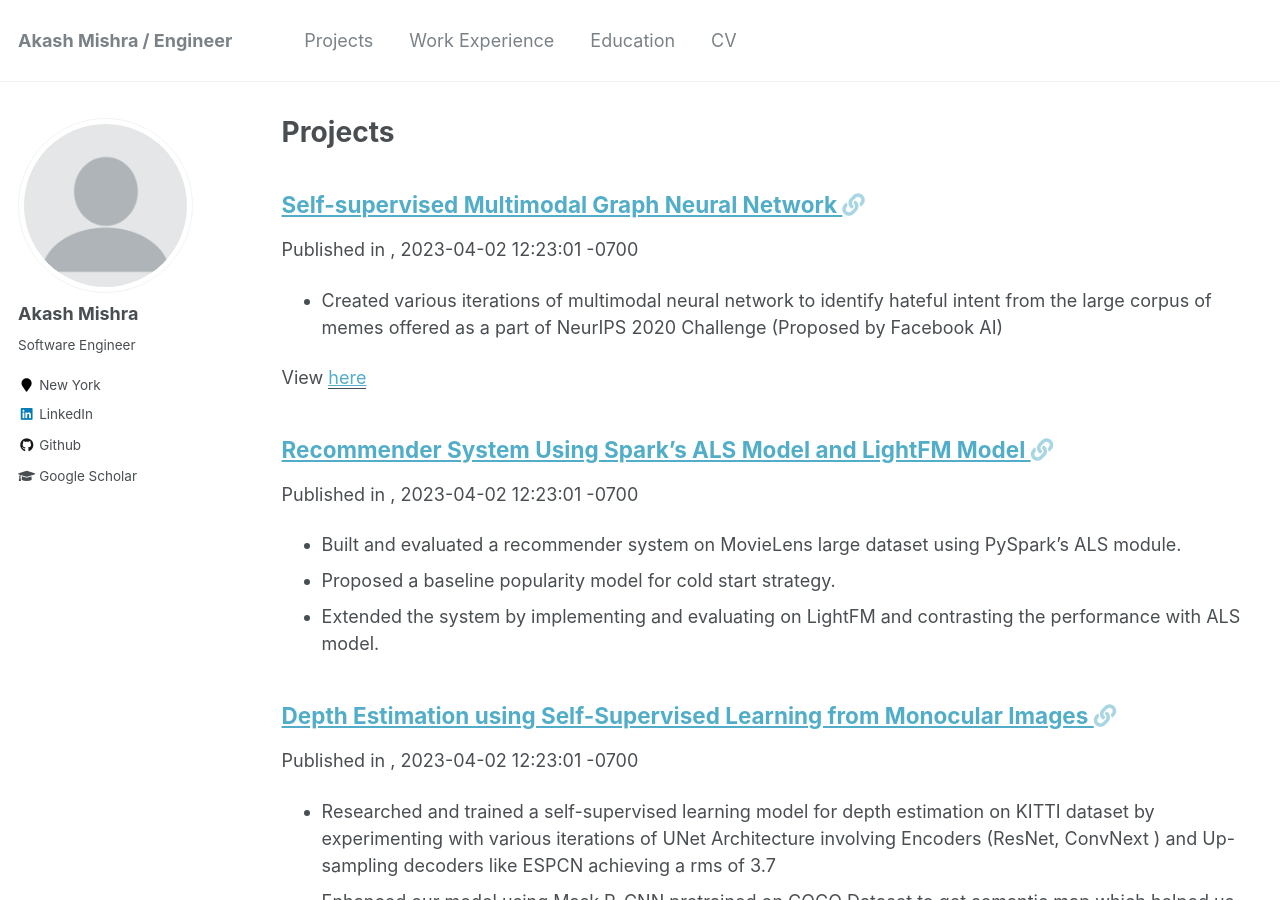
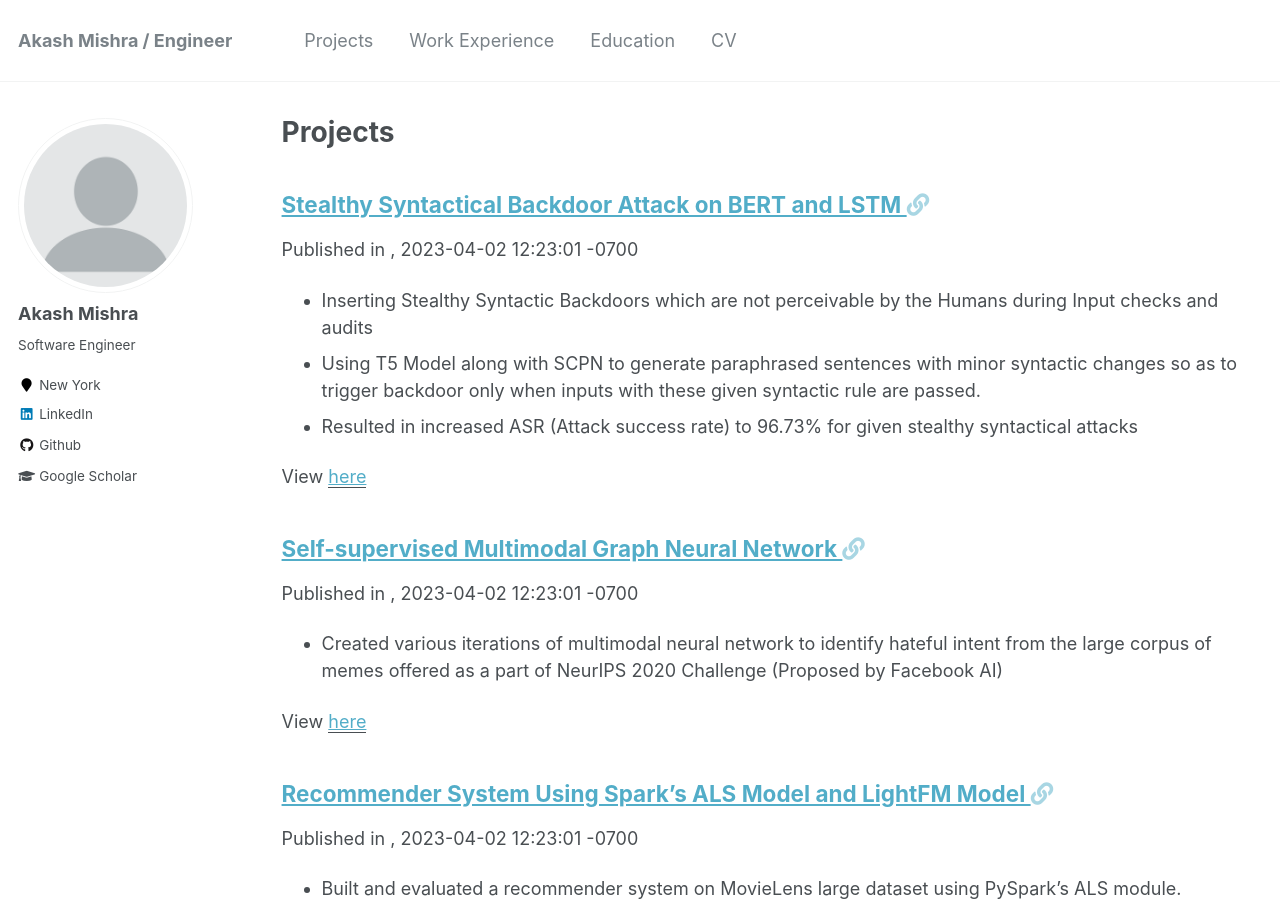
Before and after one commit to akashsky1994/akashsky1994.github.io, a Jekyll site: the page built from _pages/publications.md, in a window 1280 px wide and 900 px high. Built offline with Jekyll 4.4.1, drawn with Linux system fonts in a browser that asks for light colours.

Commit message:
Project addition

```diff
--- a/_includes/archive-single.html
+++ b/_includes/archive-single.html
@@ -40,7 +40,7 @@
 
         {% if post.collection == 'experience' %}
           <p> {{ post.type }}, <i>{{ post.venue }}</i>, {{ post.meta_info }}, {{ post.date }} </p>
-        {% elsif post.collection == 'projects' %}
+        {% elsif post.collection == 'projects' and post.date %}
           <p>Published in <i>{{ post.venue }}</i>, {{ post.date}} </p>
         {% elsif post.date %}
          <p class="page__date"><strong><i class="fa fa-fw fa-calendar" aria-hidden="true"></i> {{ site.data.ui-text[site.locale].date_label | default: "Published:" }}</strong> <time datetime="{{ post.date | default: "1900-01-01" | date_to_xmlschema }}">{{ post.date | default: "1900-01-01" | date: "%B %d, %Y" }}</time></p>
--- /dev/null
+++ b/_projects/stealthy-syntactic-backdoor-attacks.md
@@ -0,0 +1,20 @@
+---
+title: "Stealthy Syntactical Backdoor Attack on BERT and LSTM"
+collection: projects
+permalink: /projects/stealthy-syntactic-backdoor-attacks
+excerpt: '- Inserting Stealthy Syntactic Backdoors which are not perceivable by the Humans during Input checks and audits
+
+- Using T5 Model along with SCPN to generate paraphrased sentences with minor syntactic changes so as to trigger backdoor only when inputs with these given syntactic rule are passed.
+
+- Resulted in increased ASR (Attack success rate) to 96.73% for given stealthy syntactical attacks
+'
+paperurl: 'http://akashsky1994.github.io/files/stealthy-backdoor-attacks.pdf'
+link: 'https://github.com/nyu-ce-projects/stealthy-syntactical-backdoor-attack'
+---
+- Inserting Stealthy Syntactic Backdoors which are not perceivable by the Humans during Input checks and audits
+
+- Using T5 Model along with SCPN to generate paraphrased sentences with minor syntactic changes so as to trigger backdoor only when inputs with these given syntactic rule are passed.
+
+- Resulted in increased ASR (Attack success rate) to 96.73% for given stealthy syntactical attacks
+
+[Download paper here](http://akashsky1994.github.io/files/stealthy-backdoor-attacks.pdf)
```
Also changed, not shown: _projects/ssl-multimodal-graph.md (+2 -2 lines), 1 other file.
